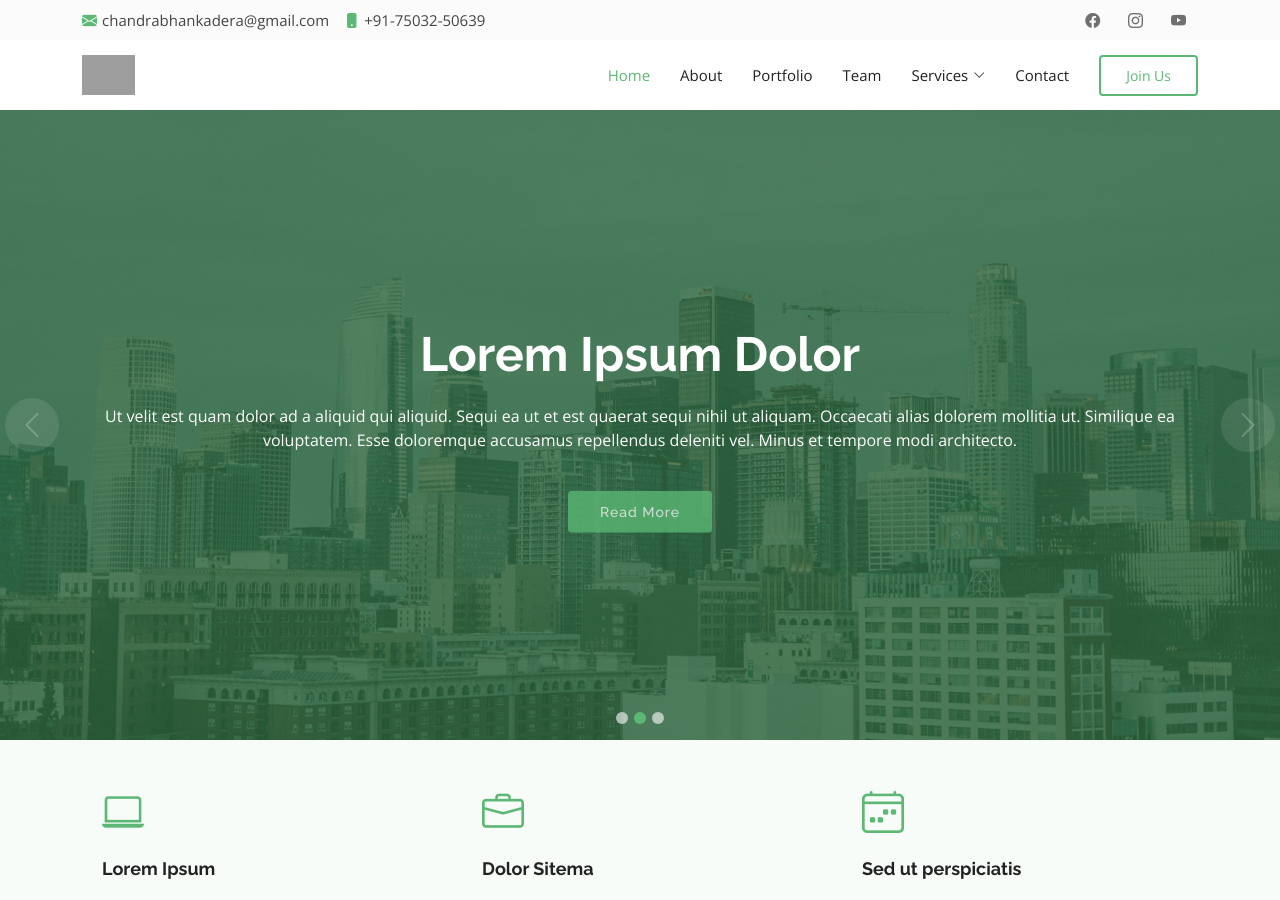
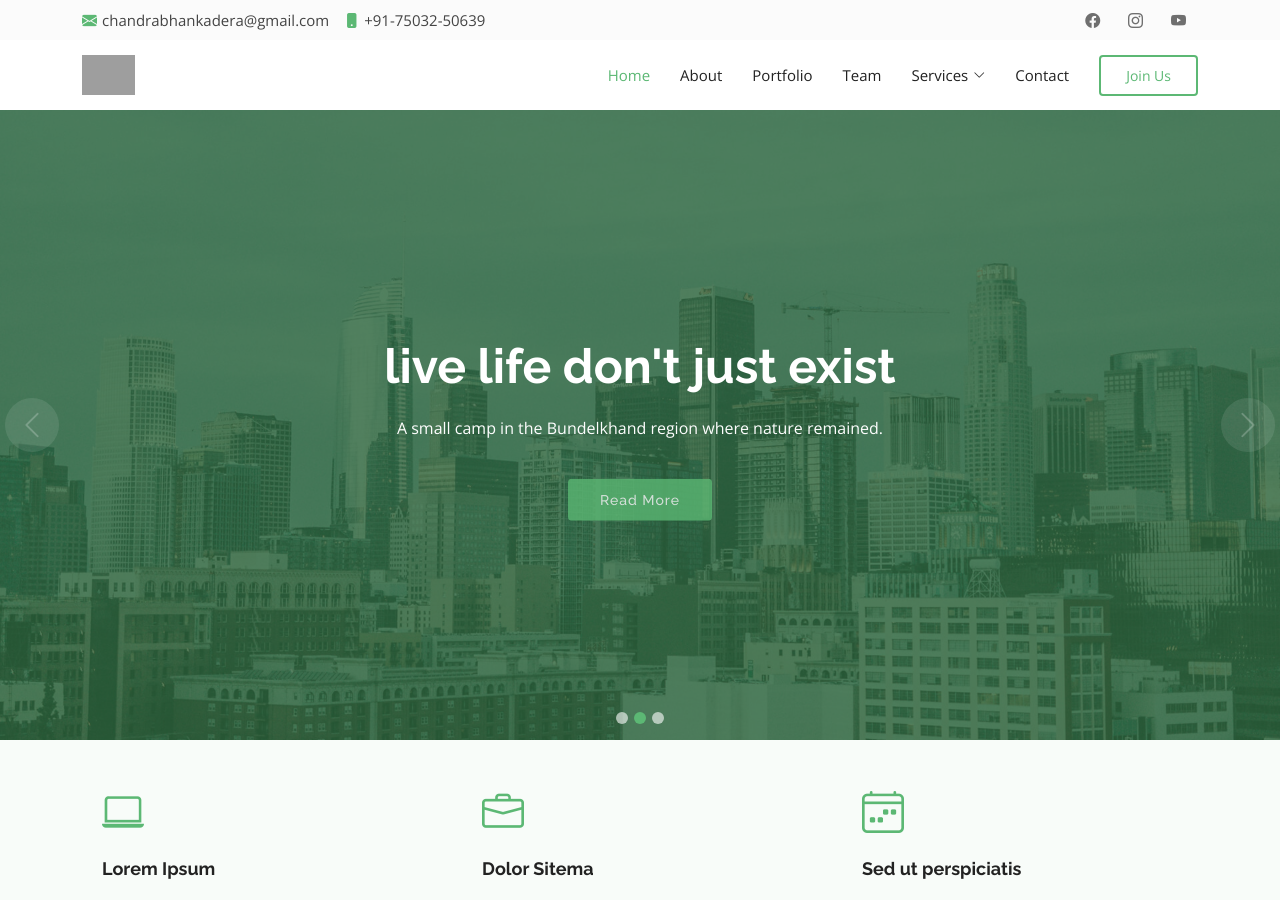
Before and after one commit to chandrabhankadera/chandrabhankadera.github.io, a Jekyll site: the page built from index.html, in a window 1280 px wide and 900 px high. Built offline with Jekyll 4.4.1, drawn with Linux system fonts in a browser that asks for light colours; grey boxes are pictures that could not be loaded.

Commit message:
updated texts

```diff
--- a/index.html
+++ b/index.html
@@ -8,7 +8,6 @@ sitemap:
   priority: 1.0
 ---
 
-  <!-- ======= Hero Section ======= -->
   <section id="hero">
     <div id="heroCarousel" data-bs-interval="5000" class="carousel slide carousel-fade" data-bs-ride="carousel">
 
@@ -17,29 +16,29 @@ sitemap:
       <div class="carousel-inner" role="listbox">
 
         <!-- Slide 1 -->
-        <div class="carousel-item active" style="background-image: url(assets/img/slide/slide-1.jpg)">
+        <div class="carousel-item active" style="background-image: url(/assets/img/slide/slide-1.jpg)">
           <div class="carousel-container">
             <div class="container">
-              <h2 class="animate__animated animate__fadeInDown">Welcome to <span>Green</span></h2>
-              <p class="animate__animated animate__fadeInUp">Ut velit est quam dolor ad a aliquid qui aliquid. Sequi ea ut et est quaerat sequi nihil ut aliquam. Occaecati alias dolorem mollitia ut. Similique ea voluptatem. Esse doloremque accusamus repellendus deleniti vel. Minus et tempore modi architecto.</p>
+              <h2 class="animate__animated animate__fadeInDown">Welcome to <span>Green Camp</span></h2>
+              <p class="animate__animated animate__fadeInUp">Get lost in nature's lap and get relief from racing life.</p>
               <a href="#about" class="btn-get-started animate__animated animate__fadeInUp scrollto">Read More</a>
             </div>
           </div>
         </div>
 
         <!-- Slide 2 -->
-        <div class="carousel-item" style="background-image: url(assets/img/slide/slide-2.jpg)">
+        <div class="carousel-item" style="background-image: url(/assets/img/slide/slide-2.jpg)">
           <div class="carousel-container">
             <div class="container">
-              <h2 class="animate__animated animate__fadeInDown">Lorem Ipsum Dolor</h2>
-              <p class="animate__animated animate__fadeInUp">Ut velit est quam dolor ad a aliquid qui aliquid. Sequi ea ut et est quaerat sequi nihil ut aliquam. Occaecati alias dolorem mollitia ut. Similique ea voluptatem. Esse doloremque accusamus repellendus deleniti vel. Minus et tempore modi architecto.</p>
+              <h2 class="animate__animated animate__fadeInDown">live life don't just exist</h2>
+              <p class="animate__animated animate__fadeInUp">A small camp in the Bundelkhand region where nature remained.</p>
               <a href="#about" class="btn-get-started animate__animated animate__fadeInUp scrollto">Read More</a>
             </div>
           </div>
         </div>
 
         <!-- Slide 3 -->
-        <div class="carousel-item" style="background-image: url(assets/img/slide/slide-3.jpg)">
+        <div class="carousel-item" style="background-image: url(/assets/img/slide/slide-3.jpg)">
           <div class="carousel-container">
             <div class="container">
               <h2 class="animate__animated animate__fadeInDown">Sequi ea ut et est quaerat</h2>
@@ -60,11 +59,12 @@ sitemap:
       </a>
 
     </div>
-  </section><!-- End Hero -->
+  </section>
 
   <main id="main">
 
-    <!-- ======= Featured Services Section ======= -->
+
+
     <section id="featured-services" class="featured-services section-bg">
       <div class="container">
 
--- a/pages/services.html
+++ b/pages/services.html
@@ -14,7 +14,7 @@ sitemap:
 
         <div class="section-title">
           <h2>Services</h2>
-          <p>Magnam dolores commodi suscipit. Necessitatibus eius consequatur ex aliquid fuga eum quidem. Sit sint consectetur velit. Quisquam quos quisquam cupiditate. Et nemo qui impedit suscipit alias ea. Quia fugiat sit in iste officiis commodi quidem hic quas.</p>
+          <p>We love nature so that all of our services and products are consistent with nature and green tree. Get lost in nature's lap and get relief from racing life.</p>
         </div>
 
         <div class="row">
```
